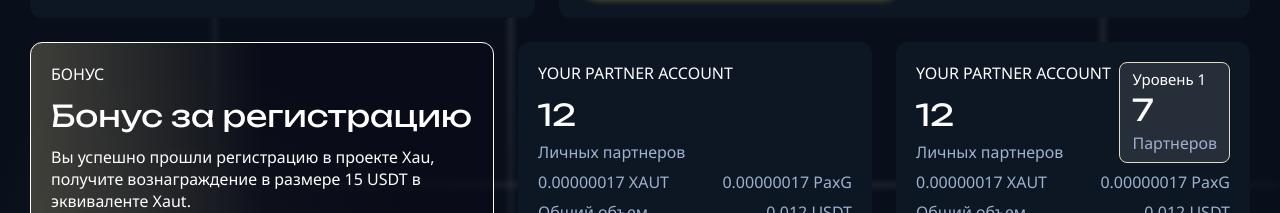
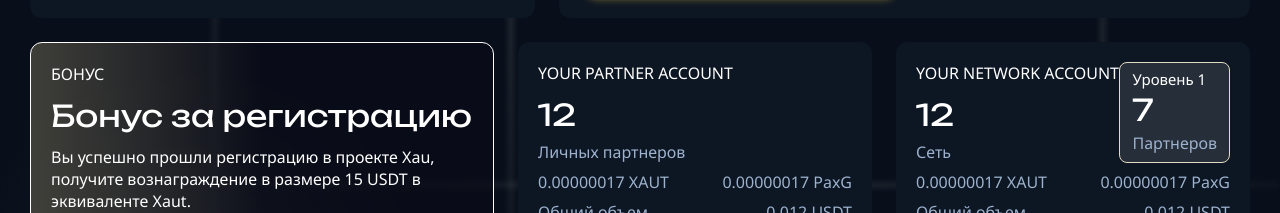
Before and after one commit to ftbeatzz/xau-web-pre-start, a React (Vite) app: page / in a window 1280 px wide. Shown: the part 400-613 px from the top of the page. Built offline with nearby package versions, Linux system fonts and the light colour scheme.

Commit message:
networkFix

```diff
--- a/src/pages/PreStartScreen/PreStartScreen.tsx
+++ b/src/pages/PreStartScreen/PreStartScreen.tsx
@@ -280,9 +280,9 @@
 							<div className={styles.network}>
 								<div className={styles.row}>
 									<div className={styles.column}>
-										<h2>YOUR PARTNER ACCOUNT</h2>
+										<h2>YOUR NETWORK ACCOUNT</h2>
 										<p>12</p>
-										<span>Личных партнеров</span>
+										<span>Сеть</span>
 									</div>
 									<div className={styles.levelDropdown} ref={levelRef}>
 										<button
```
